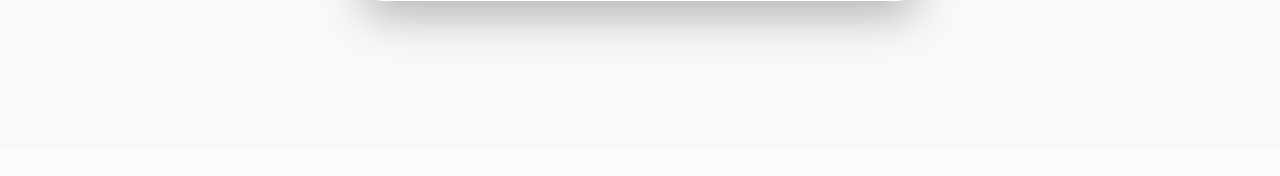
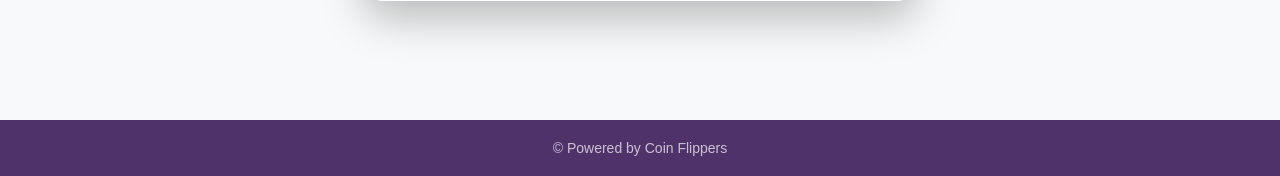
Before and after one commit to gfj2e/Patient_Management_Database, a Flask app: page /reset_password in a window 1280 px wide. Shown: the part 651-827 px from the top of the page. Before the commit the page ends 692 px from the top, so only its background shows below. Run offline with Flask 3, Linux system fonts and the light colour scheme.

Commit message:
forgot the footer

```diff
--- a/app/auth/templates/reset_password.html
+++ b/app/auth/templates/reset_password.html
@@ -74,5 +74,9 @@
         </div>
     </div>
     <script src="{{ url_for('static', filename='scripts.js') }}"></script>
+    <div class="footer">
+        <div>© Powered by Coin Flippers</div>
+
+    </div>
     </body>
 </html>
--- a/app/auth/templates/reset_with_token.html
+++ b/app/auth/templates/reset_with_token.html
@@ -77,6 +77,9 @@
     </div>
 
     <script src="{{ url_for('static', filename='scripts.js') }}"></script>
+   <div class="footer">
+        <div>© Powered by Coin Flippers</div>
 
+    </div>
 </body>
 </html>
```
